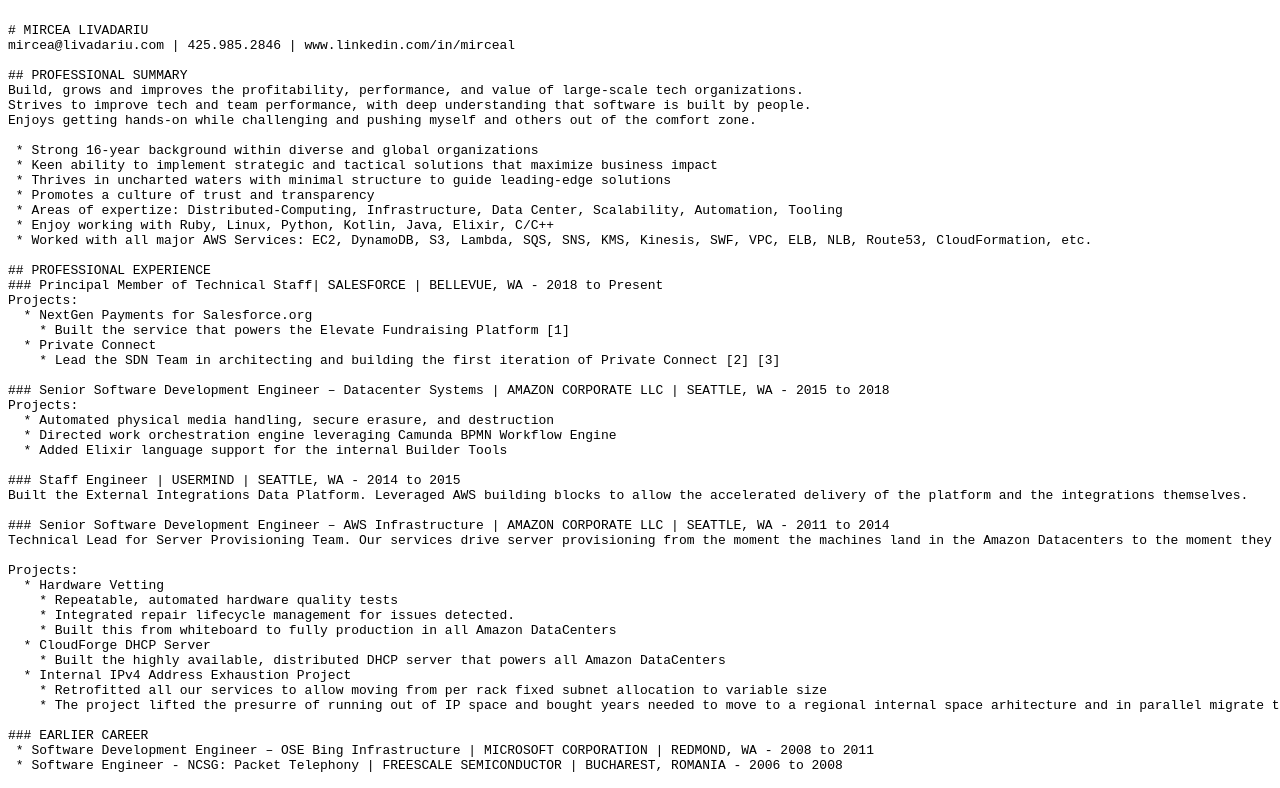
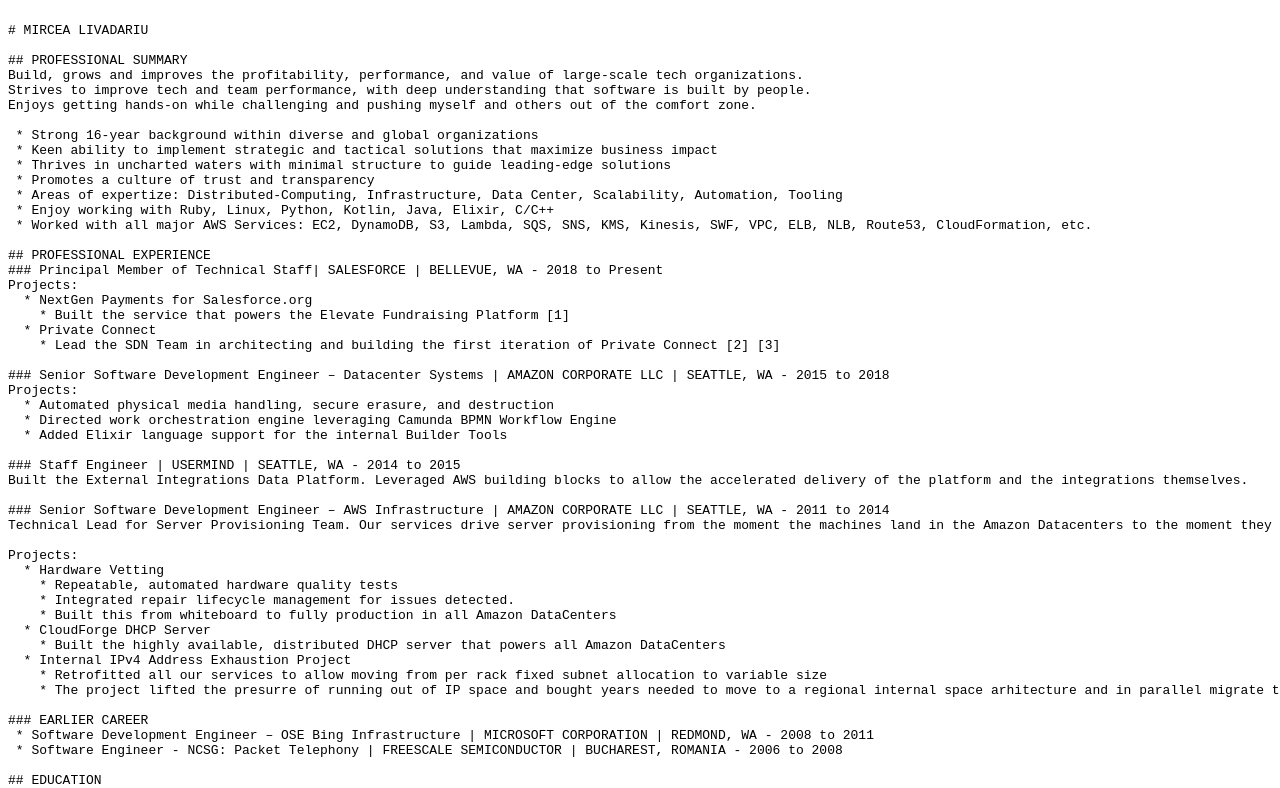
Before and after one commit to mirceal/mirceal.github.io, a plain HTML site: page index.html in a window 1280 px wide. Shown: the top 788 px of the page. Drawn offline with Linux system fonts and the light colour scheme.

Commit message:
Update index.html

```diff
--- a/index.html
+++ b/index.html
@@ -1,7 +1,6 @@
 <pre>
 
 # MIRCEA LIVADARIU
-mircea@livadariu.com | 425.985.2846 | www.linkedin.com/in/mirceal
 
 ## PROFESSIONAL SUMMARY
 Build, grows and improves the profitability, performance, and value of large-scale tech organizations.
```
